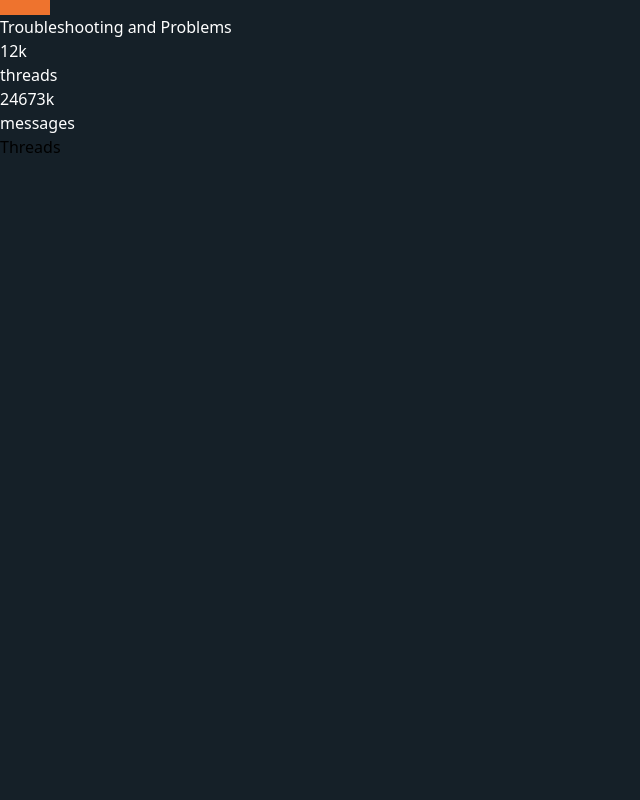
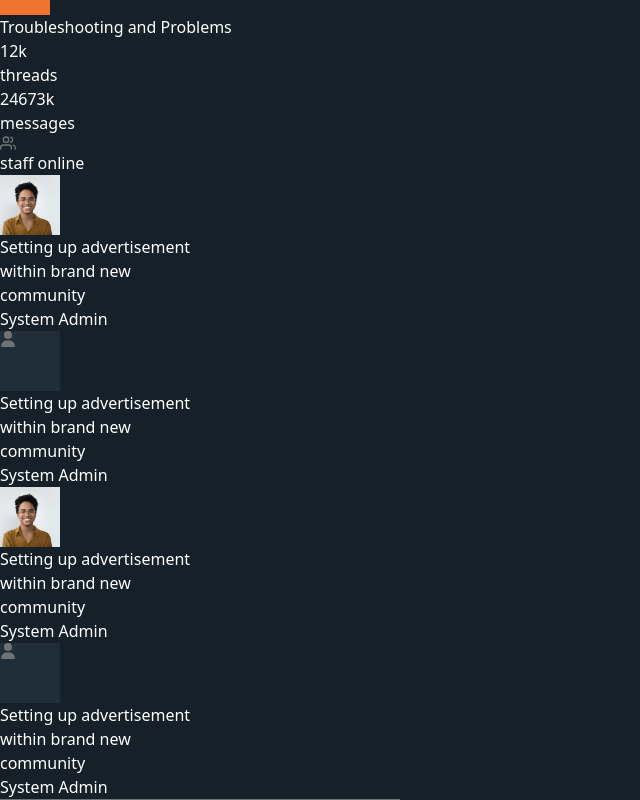
Before and after one commit to ismylsmylv/Lectury, a Next.js app: page / in a window 1280 px wide. Shown: the part 3359-4159 px from the top of the page, without its empty margins (0-640 px from the left). Before the commit the page ends 3518 px from the top, so only its background shows below. Built offline with nearby package versions, Linux system fonts and the light colour scheme.

Commit message:
style; threads ui && data updated

```diff
--- /dev/null
+++ b/src/app/views/HomeView/components/Threads/mockdata.ts
@@ -0,0 +1,31 @@
+import ProfileImg from "@/app/assets/img/profile.png";
+export const staff = [
+  {
+    displayName: "Setting up advertisement within brand new community",
+    role: "System Admin",
+    date: "Today at 6:57 PM",
+    category: "Questions and Support",
+    img: ProfileImg
+  },
+  {
+    displayName: "Setting up advertisement within brand new community",
+    role: "System Admin",
+    date: "Today at 6:57 PM",
+    category: "Questions and Support",
+    img: ""
+  },
+  {
+    displayName: "Setting up advertisement within brand new community",
+    role: "System Admin",
+    date: "Today at 6:57 PM",
+    category: "Questions and Support",
+    img: ProfileImg
+  },
+  {
+    displayName: "Setting up advertisement within brand new community",
+    date: "Today at 6:57 PM",
+    category: "Questions and Support",
+    role: "System Admin",
+    img: ""
+  }
+];
--- a/src/app/views/HomeView/components/Threads/page.tsx
+++ b/src/app/views/HomeView/components/Threads/page.tsx
@@ -1,9 +1,49 @@
+import { v4 as uuidv4 } from "uuid";
 import React from "react";
 import "./style.scss";
+
+import { staff } from "./mockdata";
+
+import { FiUsers } from "react-icons/fi";
+
+import { FaUser } from "react-icons/fa6";
+import Image from "next/image";
+import Link from "next/link";
+import HeadingSm from "@/app/components/HeadingSm/page";
+
 type Props = {};
 
 function Threads({}: Props) {
-  return <div className="Threads">Threads</div>;
+  const headData = { text: "staff online", icon: FiUsers };
+  return (
+    <div className="Threads mb-15">
+      <HeadingSm heading={headData} />
+      <div className="staff">
+        {staff.map((member) => (
+          <Link
+            href={"#"}
+            key={uuidv4()}
+            className="member flex items-center justify-start gap-3 mb-3 pr-3  rounded-lg "
+          >
+            <div className="img rounded-lg flex items-center justify-center">
+              {member.img ? (
+                <Image alt="profile picture" src={member.img} />
+              ) : (
+                <FaUser />
+              )}
+            </div>
+            <div className="info opacity-70 hover:opacity-100">
+              <div className="name font-medium line-clamp-1">
+                {member.displayName}
+              </div>
+              <div className="role font-light line-clamp-1"> {member.role}</div>
+            </div>
+          </Link>
+        ))}
+      </div>
+      <div className="line mt-3"></div>
+    </div>
+  );
 }
 
 export default Threads;
--- a/src/app/views/HomeView/components/Threads/style.scss
+++ b/src/app/views/HomeView/components/Threads/style.scss
@@ -1 +1,46 @@
-.Threads {}
+.Threads {
+    width: 100%;
+    max-width: 400px;
+
+
+    .staff {
+        .member {
+            &:hover {
+                background-color: var(--color-background-focused);
+            }
+
+            .img {
+                height: 60px;
+                width: 60px;
+                background-color: var(--color-surface);
+                overflow: hidden;
+
+                img {
+                    height: 100%;
+                    width: 100%;
+                    object-fit: cover;
+                    object-position: center;
+                }
+
+                svg {
+                    color: var(--color-border);
+                }
+            }
+
+            .info {
+                color: var(--color-white);
+
+                .name {
+                    overflow: hidden;
+                    max-width: 200px;
+                }
+
+            }
+        }
+    }
+
+    .line {
+
+        border-bottom: 1px solid var(--color-border);
+    }
+}
```
